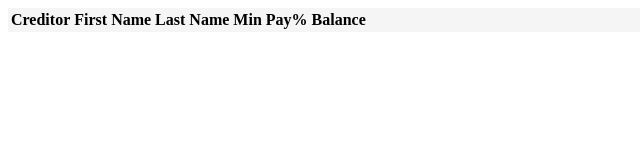
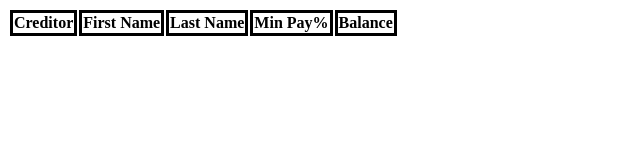
Before and after one commit to yaelbassal/JavaScript-Test_SFS, a plain HTML site: page index.html in a window 1280 px wide. Shown: the whole page, without its empty margins (0-640 px from the left). Drawn offline with Linux system fonts and the light colour scheme; no server answers.

Commit message:
table borders styled

```diff
--- a/style.css
+++ b/style.css
@@ -1,3 +1,12 @@
 .table-container {
-  background-color: whitesmoke;
+  background-color: white;
+  text-align: left;
 }
+
+th {
+  border: black solid;
+}
+
+td {
+  border: gray solid;
+}
```
